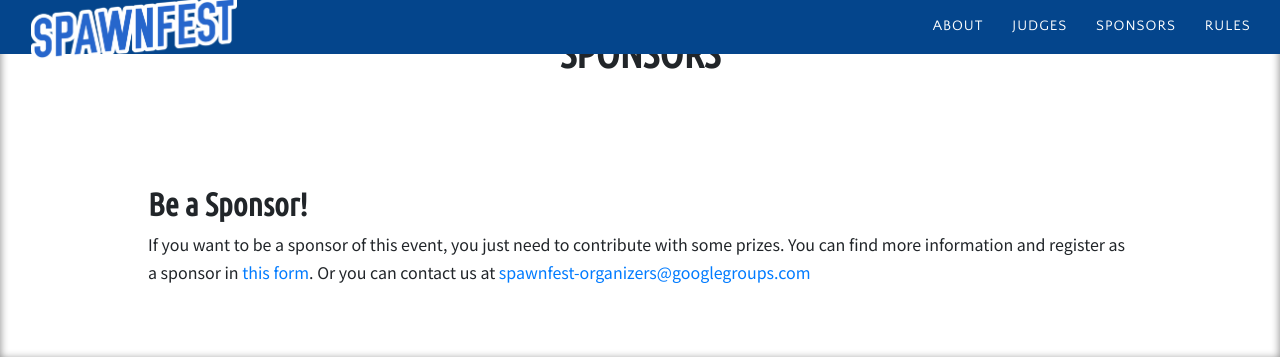
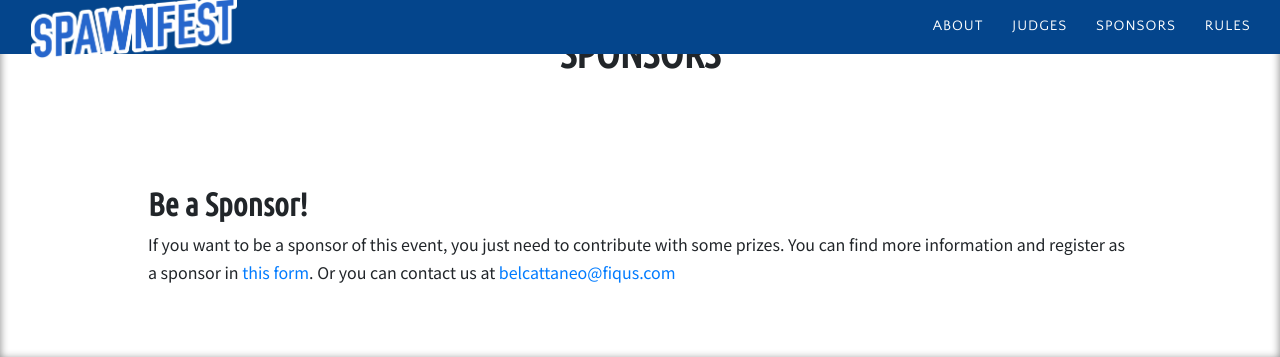
Before and after one commit to spawnfest/spawnfest.github.io, a Jekyll site: the page built from index.html, in a window 1280 px wide and 900 px high, scrolled down 2246 px, cut to the strip 0-357 px from the top of the window. Built offline with Jekyll 4.4.1, drawn with Linux system fonts in a browser that asks for light colours; nearby versions of some CDN libraries; some web fonts are replaced; comment, search, counter and statistics services are not loaded.

Commit message:
Sponsors form and mail contact update

```diff
--- a/_includes/sponsors.html
+++ b/_includes/sponsors.html
@@ -65,8 +65,8 @@
         <div class="p-5">
           <h2 class="display-5">Be a Sponsor!</h2>
           <p>If you want to be a sponsor of this event, you just need to contribute with some prizes.
-          You can find more information and register as a sponsor in <a href="https://forms.gle/34wfupArS1TsUMUH8" target="_blank">this form</a>.
-          Or you can contact us at <a href="mailto:spawnfest-organizers@googlegroups.com">spawnfest-organizers@googlegroups.com</a></p>
+          You can find more information and register as a sponsor in <a href="https://forms.gle/EPGs5Qo778xmBLmVA" target="_blank">this form</a>.
+          Or you can contact us at <a href="mailto:belen@fiqus.com">belcattaneo@fiqus.com</a></p>
         </div>
       </div>
     </div>
```
